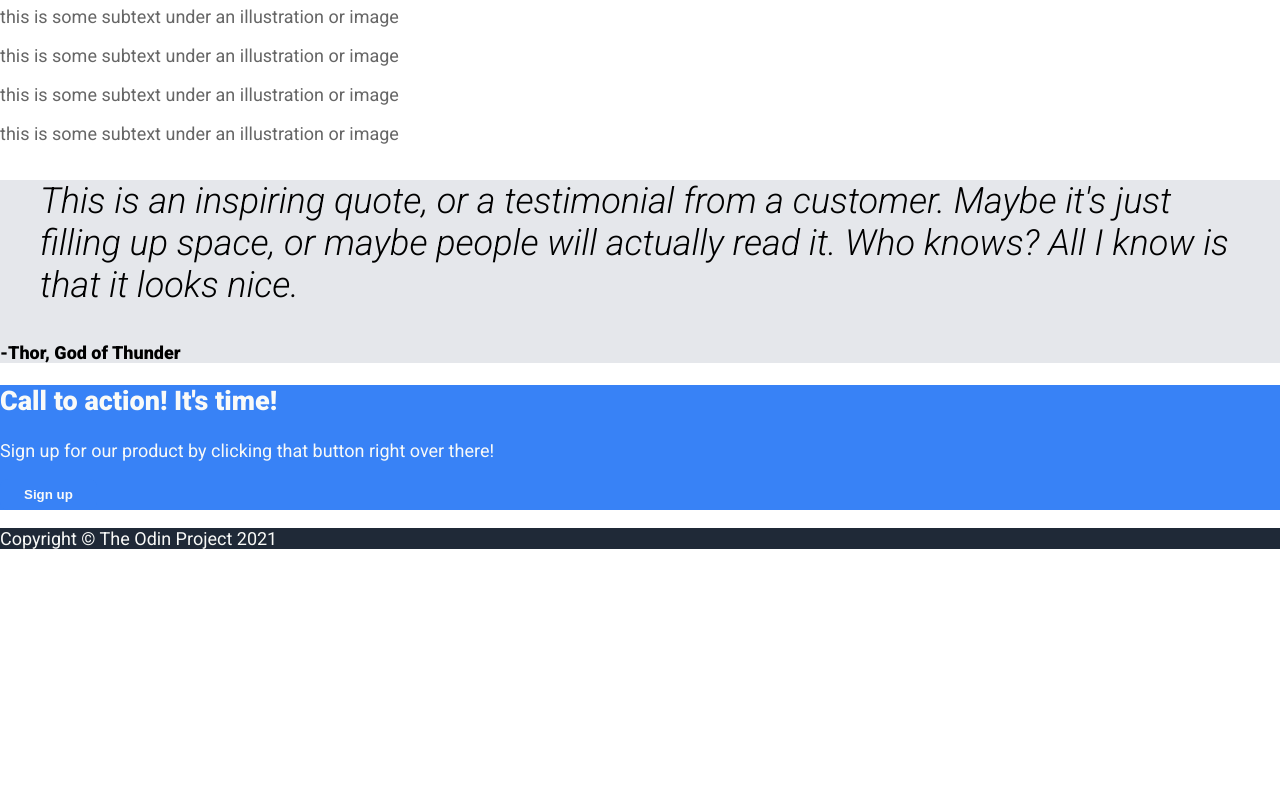
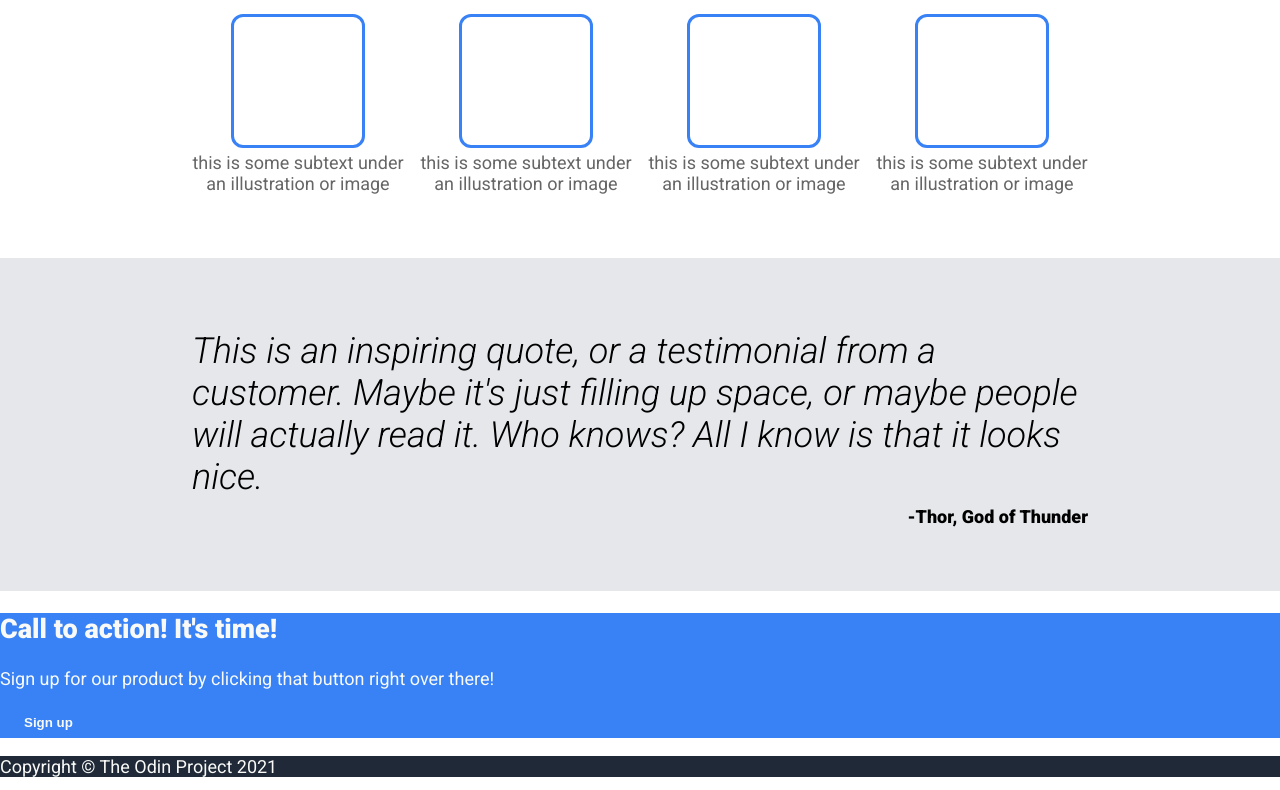
Before and after one commit to Chemiker1/Landing-Page, a plain HTML site: page index.html in a window 1280 px wide. Shown: the part 516-1306 px from the top of the page. Before the commit the page ends 1083 px from the top, so only its background shows below. Drawn offline with Linux system fonts and the light colour scheme.

Commit message:
Style info and quote section, add button margin

```diff
--- a/index.html
+++ b/index.html
@@ -29,21 +29,21 @@
   </section>
   <section id="info">
     <h2>Some random information.</h2>
-    <div>
+    <div id="info-container">
       <div>
-        <div></div>
+        <div class="info-item"></div>
         <p>this is some subtext under an illustration or image</p>
       </div>
       <div>
-        <div></div>
+        <div class="info-item"></div>
         <p>this is some subtext under an illustration or image</p>
       </div>
       <div>
-        <div></div>
+        <div class="info-item"></div>
         <p>this is some subtext under an illustration or image</p>
       </div>
       <div>
-        <div></div>
+        <div class="info-item"></div>
         <p>this is some subtext under an illustration or image</p>
       </div>
     </div>
--- a/style.css
+++ b/style.css
@@ -39,7 +39,7 @@ ul {
 
 #hero p {
   color: #efe7eb;
-  margin: 4px 0;
+  margin: 4px 0 12px;
 }
 
 #hero img {
@@ -51,10 +51,29 @@ ul {
 #info h2 {
   color: #1f2937;
   font-size: 36px;
+  text-align: center;
+}
+
+#info-container {
+  display: flex;
+  padding: 0  15%;
+  justify-content: center;
+  gap: 16px;
+  padding-bottom: 64px;
+}
+
+.info-item {
+  width: 128px;
+  height: 128px;
+  border: solid #3882f6;
+  border-radius: 12px;
+  margin: auto;
 }
 
 #info p {
   color: #666;
+  text-align: center;
+  margin: 4px 0 0;
 }
 
 #header-logo {
@@ -64,14 +83,24 @@ ul {
 
 #quote {
   background: #e5e7eb;
+  padding: 64px 15%;
+}
+
+#quote blockquote {
+  margin: 0;
+}
+
+#quote p {
   font-size: 36px;
   font-style: italic;
+  margin: 8px 0;
 }
 
 #quote figcaption {
   font-size: 18px;
   font-style: normal;
   font-weight: bold;
+  text-align: right;
 }
 
 li {
```
